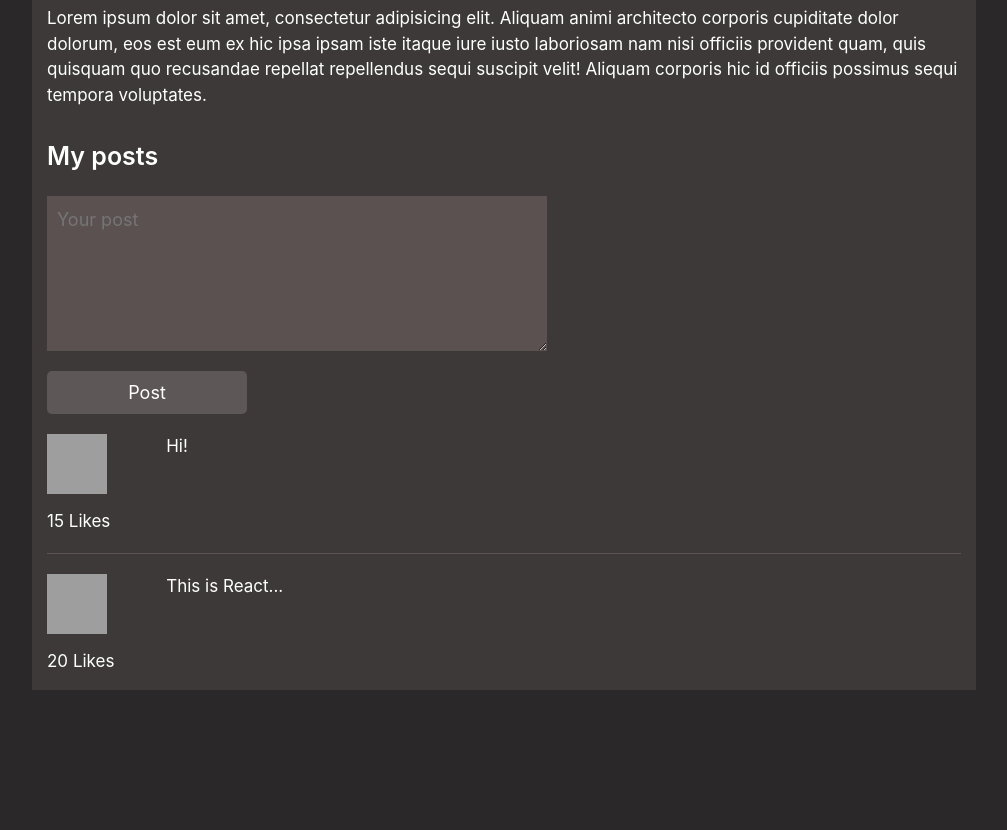
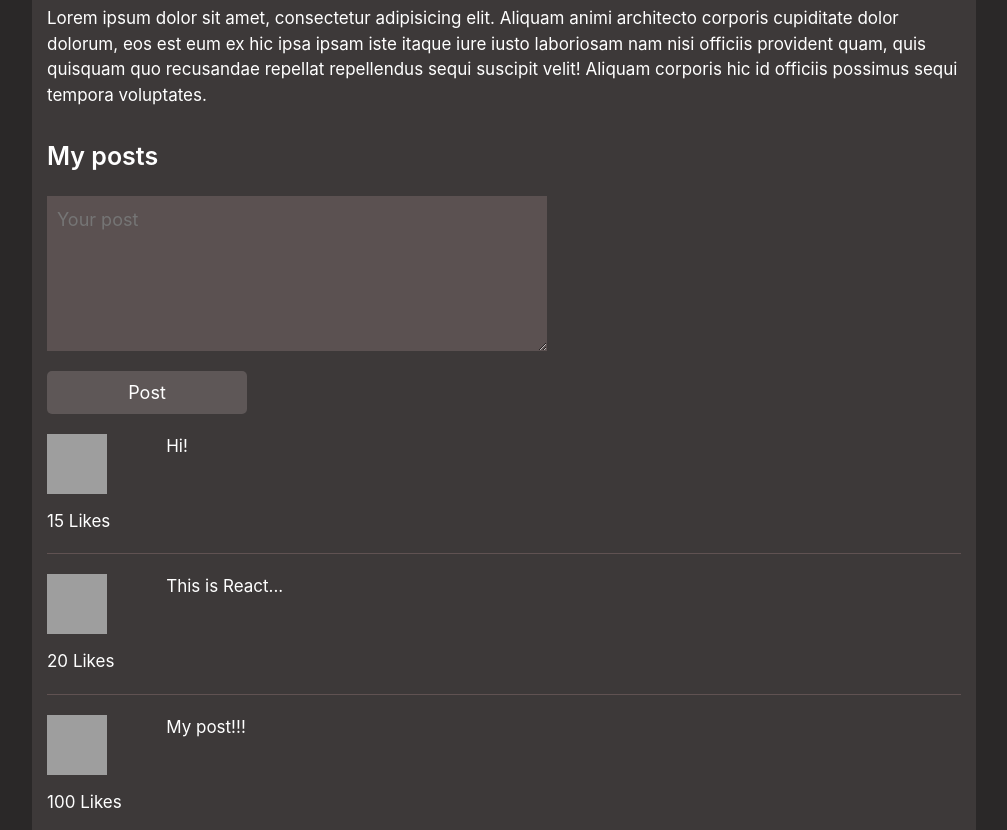
Before and after one commit to 12mativ/react_social_media, a React (Create React App) app: page /profile in a window 1280 px wide. Shown: the part 520-1350 px from the top of the page, without its empty margins (264-1271 px from the left). Before the commit the page ends 1210 px from the top, so only its background shows below. Built offline with nearby package versions, Linux system fonts and the light colour scheme; grey boxes are pictures that could not be loaded.

Commit message:
data removal to index.js

```diff
--- a/src/App.js
+++ b/src/App.js
@@ -9,7 +9,7 @@ import Music from "./components/Music/Music";
 import Settings from "./components/Settings/Settings";
 
 
-const App = () => {
+const App = (props) => {
     return (
         <BrowserRouter>
             <div className="wrapper">
@@ -17,8 +17,8 @@ const App = () => {
                 <Navbar/>
                 <div className="wrapper-content">
                     <Routes>
-                        <Route path='/profile' element={<Profile/>}/>
-                        <Route path='/dialogs/*' element={<Dialogs/>}/>
+                        <Route path='/profile' element={<Profile posts={props.posts}/>}/>
+                        <Route path='/dialogs/*' element={<Dialogs dialogs={props.dialogs} messages={props.messages}/>}/>
                         <Route path='/news' element={<News/>}/>
                         <Route path='/music' element={<Music/>}/>
                         <Route path='/settings' element={<Settings/>}/>
--- /dev/null
+++ b/src/components/Dialogs/DialogItem/DialogItem.jsx
@@ -0,0 +1,13 @@
+import classes from './../Dialogs.module.css';
+import {NavLink} from "react-router-dom";
+
+const DialogItem = (props) => {
+    return (
+        <div className={classes.dialog}>
+            <NavLink to={'/dialogs/' + props.id}
+                     className={(navData) => navData.isActive ? classes.active : ''}>{props.name}</NavLink>
+        </div>
+    );
+}
+
+export default DialogItem;
--- a/src/components/Dialogs/Dialogs.jsx
+++ b/src/components/Dialogs/Dialogs.jsx
@@ -1,47 +1,18 @@
 import classes from './Dialogs.module.css';
-import {NavLink} from "react-router-dom";
+import DialogItem from "./DialogItem/DialogItem";
+import Message from "./MessageItem/MessageItem";
 
-const DialogItem = (props) => {
-    return (
-        <div className={classes.dialog}>
-            <NavLink to={'/dialogs/' + props.id} className={(navData) => navData.isActive ? classes.active : ''}>{props.name}</NavLink>
-        </div>
-    );
-}
-
-const Dialogs = () => {
-    let DialogsData = [
-        {id: 1, name: 'Ivan'},
-        {id: 2, name: 'Fedor'},
-        {id: 3, name: 'Peter'},
-        {id: 4, name: 'Oleg'},
-    ]
-
-    let MessagesData = [
-        {id: 1, message: 'Hi!'},
-        {id: 2, message: 'Lorem ipsum dolor sit amet, consectetur adipisicing elit. Aperiam assumenda ducimus explicabo illum, modi repellat.'},
-        {id: 3, message: 'Lorem ipsum dolor sit amet, consectetur adipisicing elit. Architecto explicabo fugiat id illo libero magni molestiae odit optio, sunt voluptates.'},
-        {id: 4, message: 'Oleg'},
-    ]
+const Dialogs = (props) => {
+    let dialogsElements = props.dialogs.map(dialog => (<div className={classes.dialog}><DialogItem name={dialog.name} id={dialog.id}/></div>))
+    let messagesElements = props.messages.map(message => <Message message={message.message}/>)
 
     return (
         <div className={classes.dialogs}>
             <div className={classes.dialogs_items}>
-                <DialogItem name={DialogsData[0].name} id={DialogsData[0].id}/>
-                <div className={classes.dialog}>
-                    <DialogItem name={DialogsData[1].name} id={DialogsData[1].id}/>
-                </div>
-                <div className={classes.dialog}>
-                    <DialogItem name={DialogsData[2].name} id={DialogsData[2].id}/>
-                </div>
-                <div className={classes.dialog}>
-                    <DialogItem name={DialogsData[3].name} id={DialogsData[3].id}/>
-                </div>
+                {dialogsElements}
             </div>
             <div className={classes.messages}>
-                <div className={classes.message}>{MessagesData[0].message}</div>
-                <div className={classes.message}>{MessagesData[1].message}</div>
-                <div className={classes.message}>{MessagesData[2].message}</div>
+                {messagesElements}
             </div>
         </div>
     );
--- /dev/null
+++ b/src/components/Dialogs/MessageItem/MessageItem.jsx
@@ -0,0 +1,9 @@
+import classes from './../Dialogs.module.css';
+
+const Message = (props) => {
+    return (
+        <div className={classes.dialog}>{props.message}</div>
+    )
+}
+
+export default Message;
--- a/src/components/Profile/MyPosts/MyPosts.jsx
+++ b/src/components/Profile/MyPosts/MyPosts.jsx
@@ -1,11 +1,8 @@
 import classes from './MyPosts.module.css';
 import Post from "./Post/Post";
 
-const MyPosts = () => {
-    let PostsData = [
-        {id: 1, message: 'Hi!', likesCount: 15},
-        {id: 2, message: 'This is React...', likesCount: 20},
-    ]
+const MyPosts = (props) => {
+    let postsElements = props.posts.map( post => <Post message={post.message} likesCount={post.likesCount}/>)
 
     return (
         <div>
@@ -14,8 +11,7 @@ const MyPosts = () => {
                 <textarea name="post" id="post" cols="30" rows="5" placeholder='Your post'></textarea>
                 <button>Post</button>
             </div>
-            <Post message={PostsData[0].message} likesCount={PostsData[0].likesCount}/>
-            <Post message={PostsData[1].message} likesCount={PostsData[1].likesCount}/>
+            {postsElements}
         </div>
 
     );
--- a/src/components/Profile/Profile.jsx
+++ b/src/components/Profile/Profile.jsx
@@ -2,11 +2,11 @@ import classes from './Profile.module.css';
 import MyPosts from "./MyPosts/MyPosts";
 import ProfileInfo from "./ProfileInfo/ProfileInfo";
 
-const Profile = () => {
+const Profile = (props) => {
     return (
         <div className={classes.content}>
             <ProfileInfo/>
-            <MyPosts/>
+            <MyPosts posts={props.posts}/>
         </div>
     );
 }
--- a/src/index.js
+++ b/src/index.js
@@ -4,9 +4,34 @@ import './index.css';
 import App from './App';
 import reportWebVitals from './reportWebVitals';
 
+let posts = [
+    {id: 1, message: 'Hi!', likesCount: 15},
+    {id: 2, message: 'This is React...', likesCount: 20},
+    {id: 3, message: 'My post!!!', likesCount: 100},
+]
+
+let dialogs = [
+    {id: 1, name: 'Ivan'},
+    {id: 2, name: 'Fedor'},
+    {id: 3, name: 'Peter'},
+    {id: 4, name: 'Oleg'},
+]
+
+let messages = [
+    {id: 1, message: 'Hi!'},
+    {
+        id: 2,
+        message: 'Lorem ipsum dolor sit amet, consectetur adipisicing elit. Aperiam assumenda ducimus explicabo illum, modi repellat.'
+    },
+    {
+        id: 3,
+        message: 'Lorem ipsum dolor sit amet, consectetur adipisicing elit. Architecto explicabo fugiat id illo libero magni molestiae odit optio, sunt voluptates.'
+    },
+]
+
 ReactDOM.render(
   <React.StrictMode>
-    <App />
+    <App posts={posts} dialogs={dialogs} messages={messages}/>
   </React.StrictMode>,
   document.getElementById('root')
 );
```
